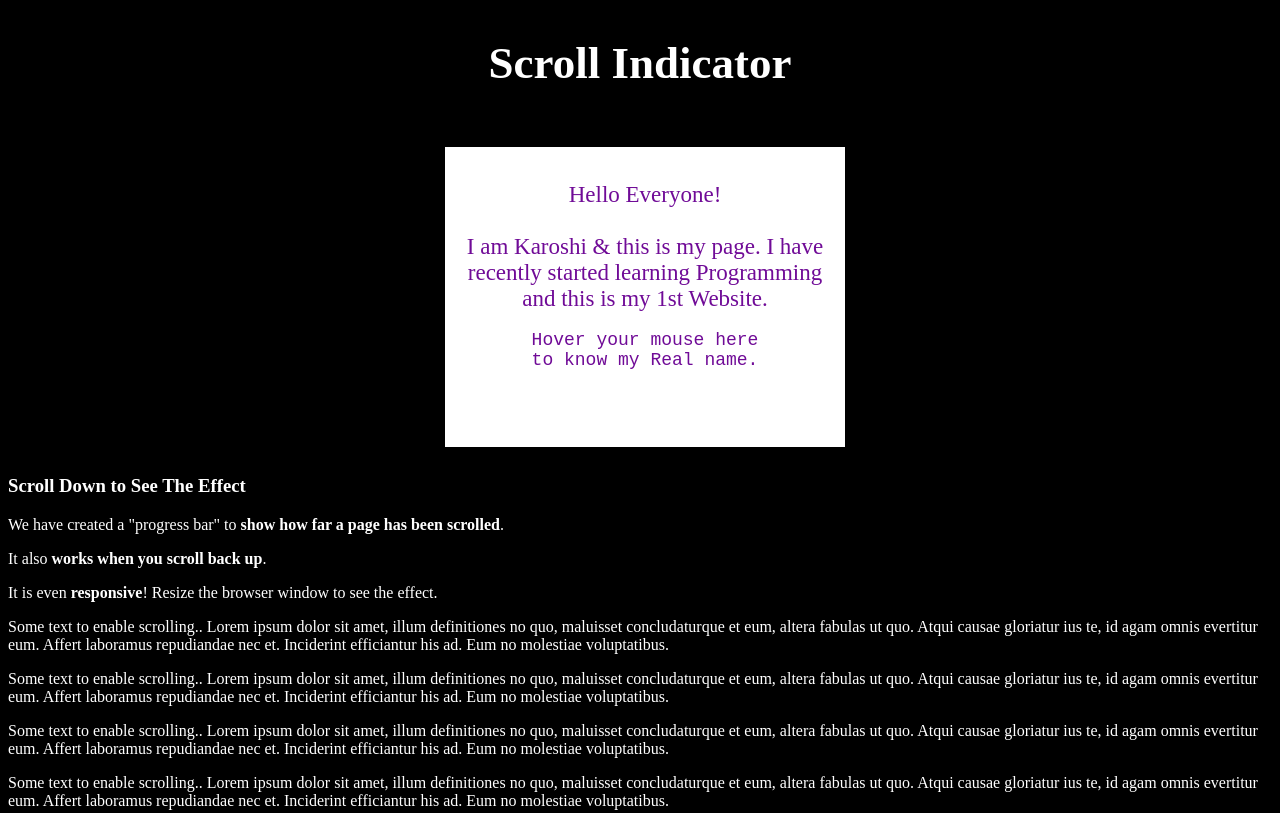
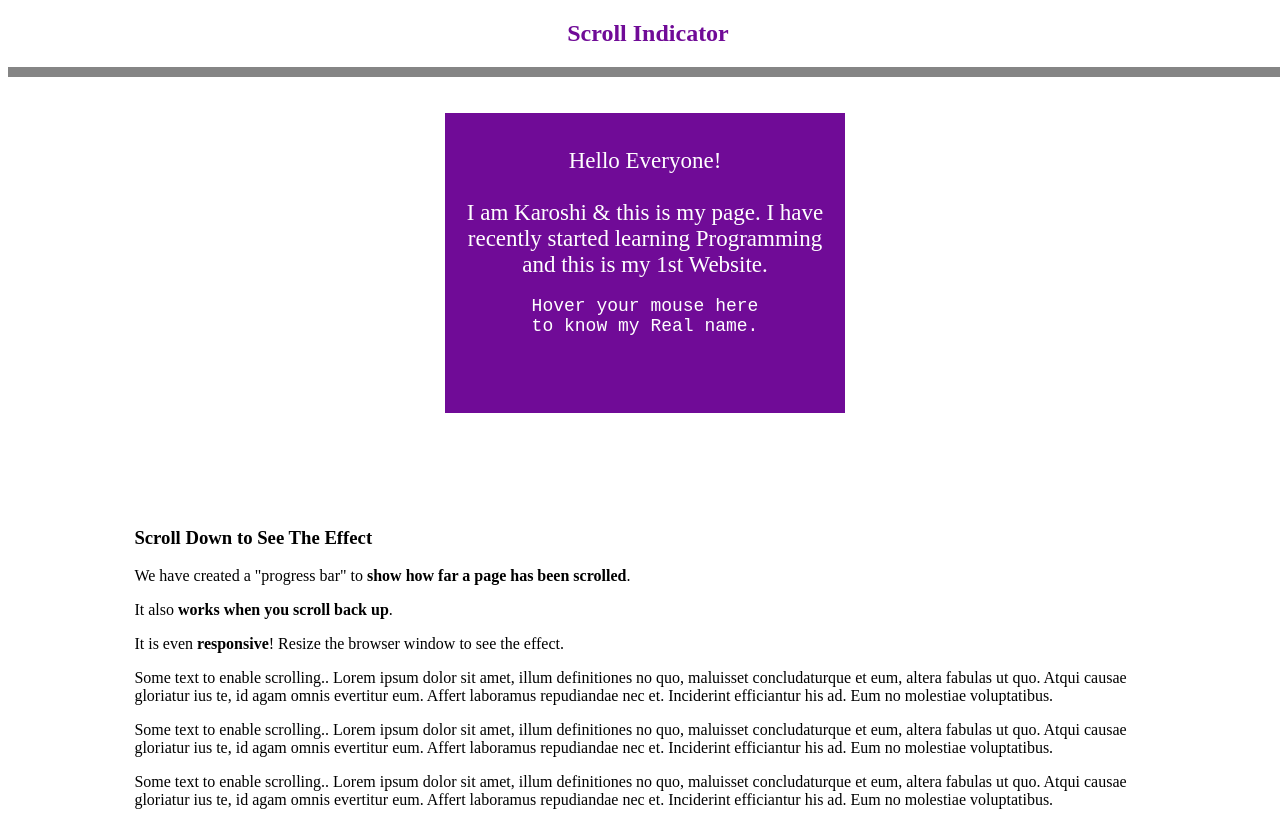
Before and after one commit to KaroshiNara/personal_website, a plain HTML site: page index.html in a window 1280 px wide. Shown: the top 813 px of the page. Drawn offline with Linux system fonts and the light colour scheme.

Commit message:
Done Required changes

```diff
--- a/stylesheet.css
+++ b/stylesheet.css
@@ -1,36 +1,42 @@
 body {
-    background-color: #000000;
-    color: #ffffff;
+    background-color: #ffffff;
+    color: #000000;
 }
-/*For Sticky Bar*/
+/*This part is for the Scroll Indicator--------------------------------*/
 .header {
-    text-align: center;
-    font-size: 30px;
-    font-weight: bold
+  position: fixed;
+  top: 0;
+  z-index: 1;
+  width: 100%;
+  background-color: #ffffff;
+  color: #700B97;
 }
 
-#navbar {
-    overflow: hidden;
-    background-color: #700B97;
-    color: #ffffff;
-    padding: 35px;
+.header h2 {
   text-align: center;
-    font-size: 50px;
-    font-weight: bold;
 }
 
-.sticky {
-    position: fixed;
-    top: 0;
+.progress-container {
   width: 100%;
+  height: 10px;
+/*  background: #ccc;*/
+  background: #858585;
 }
 
-.sticky + .content {
-    padding-top: 60px;
+.progress-bar {
+  height: 10px;
+  background: #700B97;
+  width: 0%;
 }
-/*Flip Box*/
+
+.content {
+  padding: 0px;
+  margin: 5px auto 0 auto;
+  width: 80%;
+}
+/*Flip Box-------------------------------------------------------------*/
 .container {
-    height: 330px;
+  height: 500px;
   position: relative;
   border: 0px solid #000000;
 }
@@ -48,7 +54,6 @@ body {
   background-color: transparent;
   width: 400px;
   height: 300px;
-    border: 0px;
   perspective: 1000px;
 }
 
@@ -74,14 +79,15 @@ body {
 }
 
 .flip-box-front {
-    background-color: #ffffff;
-    color: #700B97;
+  background-color: #700B97;
+  color: #ffffff;
 }
 
 .flip-box-back {
-    background-color: #700B97;
-    color: white;
+  background-color: #ffffff;
+  color: #700B97;
   transform: rotateX(180deg);
+  border: 4px solid #700B97;
 }
 
 .inside-box1 {
```
Lines whose indentation alone changed are shown as unchanged.
